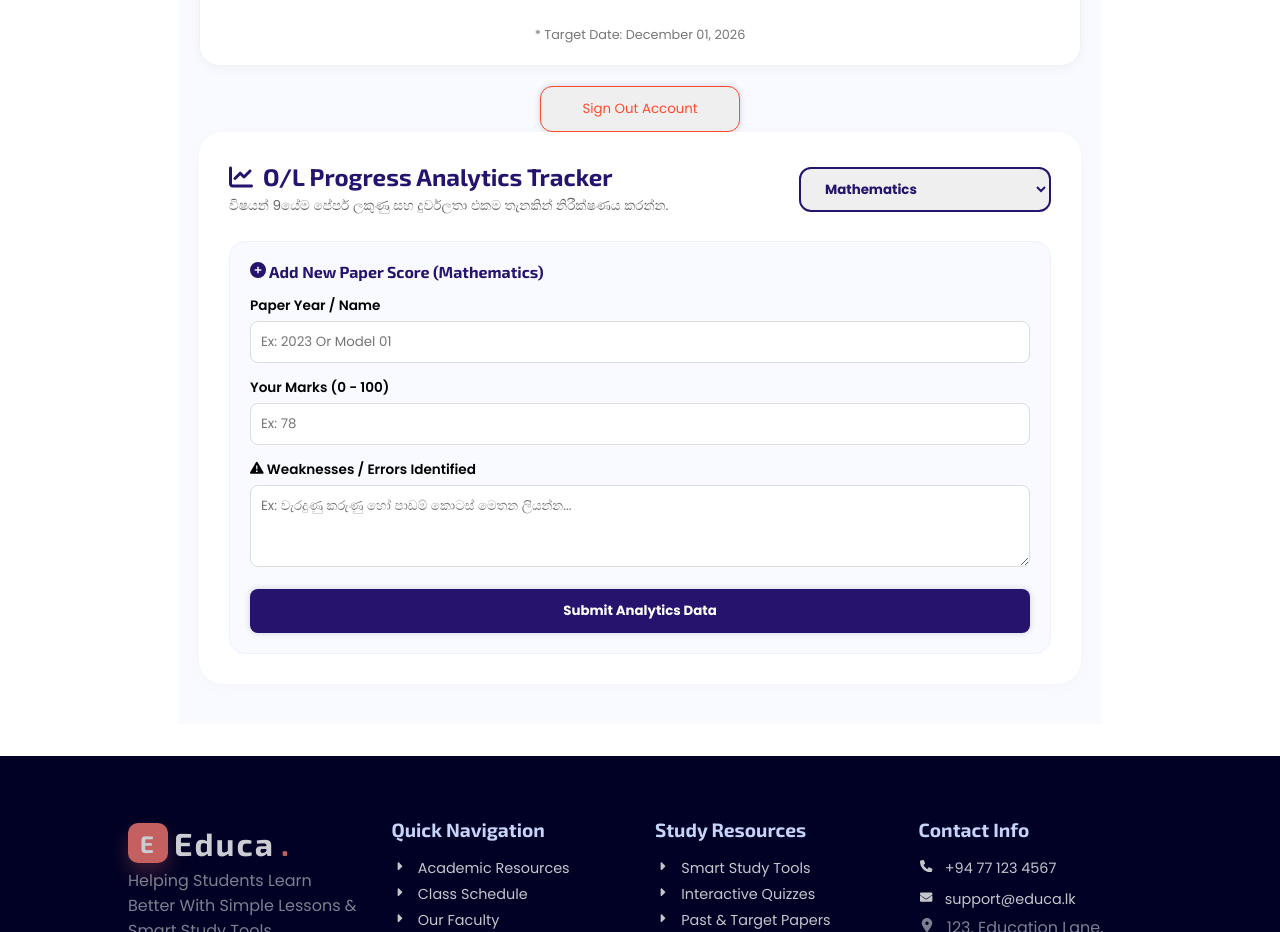
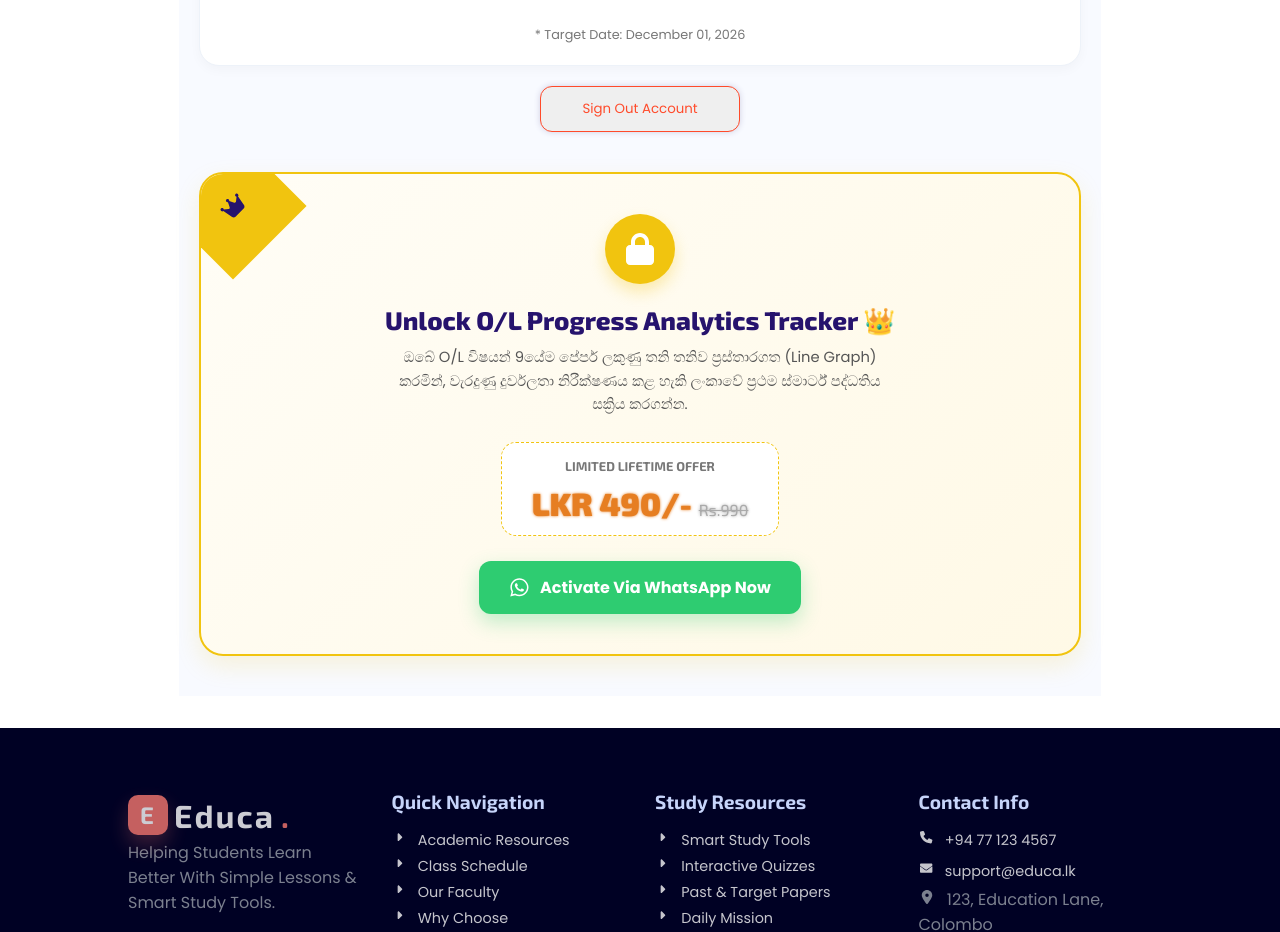
Before and after one commit to lakshan-beast/Educa-OL-Learning-Platform, a React (Vite) app: page /dashboard in a window 1280 px wide. Shown: the part 1067-1999 px from the top of the page. Built offline with nearby package versions, Linux system fonts and the light colour scheme; sample sign-in values are in the browser's storage.

Commit message:
Add premium user analytics: implement premium score analytics display with upgrade options and WhatsApp payment integration

```diff
--- a/src/pages/Dashboard.jsx
+++ b/src/pages/Dashboard.jsx
@@ -149,11 +149,18 @@ import {
 // import { ImOffice } from "react-icons/im";
 
 import ScoreAnalytics from "../components/ScorenAnalytics";
+import { premiumStudentsList } from "../data/approvedStudents"; // Premium ලැයිස්තුව ගත්තා
+import { FaCrown, FaWhatsapp } from "react-icons/fa6";
 
 const Dashboard = () => {
   const navigate = useNavigate();
   const studentId = localStorage.getItem("user_id") || "";
   const userSubjects = localStorage.getItem("user_subjects") || ""; // උදා: "MES", "M"
+
+  // 🧠 ළමයා සල්ලි ගෙවපු Premium කෙනෙක්ද කියලා බලන True/False Logic එක
+  const isPremiumUser = premiumStudentsList.includes(
+    studentId.trim().toUpperCase(),
+  );
 
   // 1. Tasks State (Daily Mission Progress Bar එකට)
   const [tasks, setTasks] = useState([
@@ -639,9 +646,152 @@ const Dashboard = () => {
           </button>
         </div>
 
-        <div>
+        {/* ================================================================ */}
+        {/* 👑 PREMIUM SCORE ANALYTICS ZONE */}
+        <div className="premium-tracker-zone" style={{ marginTop: "40px" }}>
+          {isPremiumUser ? (
+            // 🔓 A. ළමයා Premium නම්: කෙලින්ම Graph පද්ධතිය වැඩ කරනවා
+            <ScoreAnalytics />
+          ) : (
+            // 🔒 B. ළමයා සාමාන්‍ය කෙනෙක් නම්: පේන ලස්සන Paid Lock Wall එක
+            <div
+              className="premium-lock-card"
+              style={{
+                background: "linear-gradient(135deg, #fffdf6 0%, #fff9e6 100%)",
+                padding: "40px 30px",
+                borderRadius: "24px",
+                border: "2px solid #f1c40f",
+                textAlign: "center",
+                boxShadow: "0 10px 25px rgba(241,196,15,0.15)",
+                position: "relative",
+                overflow: "hidden",
+              }}>
+              {/* රන් පාට ඔටුන්න සහ ලොක් එක */}
+              <div
+                style={{
+                  position: "absolute",
+                  top: "-20px",
+                  left: "-20px",
+                  background: "#f1c40f",
+                  color: "#26136d",
+                  padding: "40px",
+                  transform: "rotate(-45deg)",
+                  display: "flex",
+                  alignItems: "flex-end",
+                  justifyContent: "center",
+                }}>
+                <FaCrown style={{ fontSize: "1.5rem" }} />
+              </div>
+
+              <div
+                style={{
+                  margin: "0 auto 20px",
+                  width: "70px",
+                  height: "70px",
+                  background: "#f1c40f",
+                  color: "white",
+                  borderRadius: "50%",
+                  display: "flex",
+                  justifyContent: "center",
+                  alignItems: "center",
+                  fontSize: "2rem",
+                  boxShadow: "0 8px 15px rgba(241,196,15,0.3)",
+                }}>
+                <FaLock />
+              </div>
+
+              <h3
+                style={{
+                  color: "#26136d",
+                  fontSize: "1.6rem",
+                  fontWeight: "800",
+                  margin: "0 0 10px",
+                }}>
+                Unlock O/L Progress Analytics Tracker 👑
+              </h3>
+              <p
+                style={{
+                  color: "#555",
+                  maxWidth: "500px",
+                  margin: "0 auto 25px",
+                  fontSize: "0.92rem",
+                  lineHeight: "1.6",
+                }}>
+                ඔබේ O/L විෂයන් 9යේම පේපර් ලකුණු තනි තනිව ප්‍රස්තාරගත (Line
+                Graph) කරමින්, වැරදුණු දුර්වලතා නිරීක්ෂණය කළ හැකි ලංකාවේ ප්‍රථම
+                ස්මාර්ට් පද්ධතිය සක්‍රිය කරගන්න.
+              </p>
+
+              {/* විශේෂ දීමනාව */}
+              <div
+                style={{
+                  background: "white",
+                  display: "inline-block",
+                  padding: "10px 30px",
+                  borderRadius: "15px",
+                  border: "1px dashed #f1c40f",
+                  marginBottom: "25px",
+                }}>
+                <span
+                  style={{
+                    fontSize: "0.8rem",
+                    textTransform: "uppercase",
+                    color: "#777",
+                    fontWeight: "bold",
+                  }}>
+                  Limited Lifetime Offer
+                </span>
+                <h2
+                  style={{
+                    margin: "5px 0 0",
+                    color: "#e67e22",
+                    fontWeight: "900",
+                    fontSize: "2rem",
+                  }}>
+                  LKR 490/-{" "}
+                  <span
+                    style={{
+                      fontSize: "1rem",
+                      color: "#aaa",
+                      textDecoration: "line-through",
+                      fontWeight: "normal",
+                    }}>
+                    Rs.990
+                  </span>
+                </h2>
+              </div>
+
+              {/* WhatsApp Payment Trigger Button */}
+              <div>
+                <a
+                  href={`https://wa.me/94740130305?text=Hello%20Sir,%20I%20want%20to%20activate%20the%20Educa%20Premium%20Progress%20Tracker.%20My%20Student%20ID%20is:%20${studentId}`}
+                  target="_blank"
+                  rel="noopener noreferrer"
+                  className="start-btn"
+                  style={{
+                    background: "#2ecc71",
+                    color: "white",
+                    padding: "14px 30px",
+                    borderRadius: "12px",
+                    display: "inline-flex",
+                    alignItems: "center",
+                    gap: "10px",
+                    fontWeight: "bold",
+                    textDecoration: "none",
+                    boxShadow: "0 8px 20px rgba(46,204,113,0.3)",
+                  }}>
+                  <FaWhatsapp style={{ fontSize: "1.3rem" }} /> Activate via
+                  WhatsApp Now
+                </a>
+              </div>
+            </div>
+          )}
+        </div>
+        {/* ================================================================ */}
+
+        {/* <div>
           <ScoreAnalytics />{" "}
-        </div>
+        </div> */}
       </div>
     </div>
     // </div>
```
